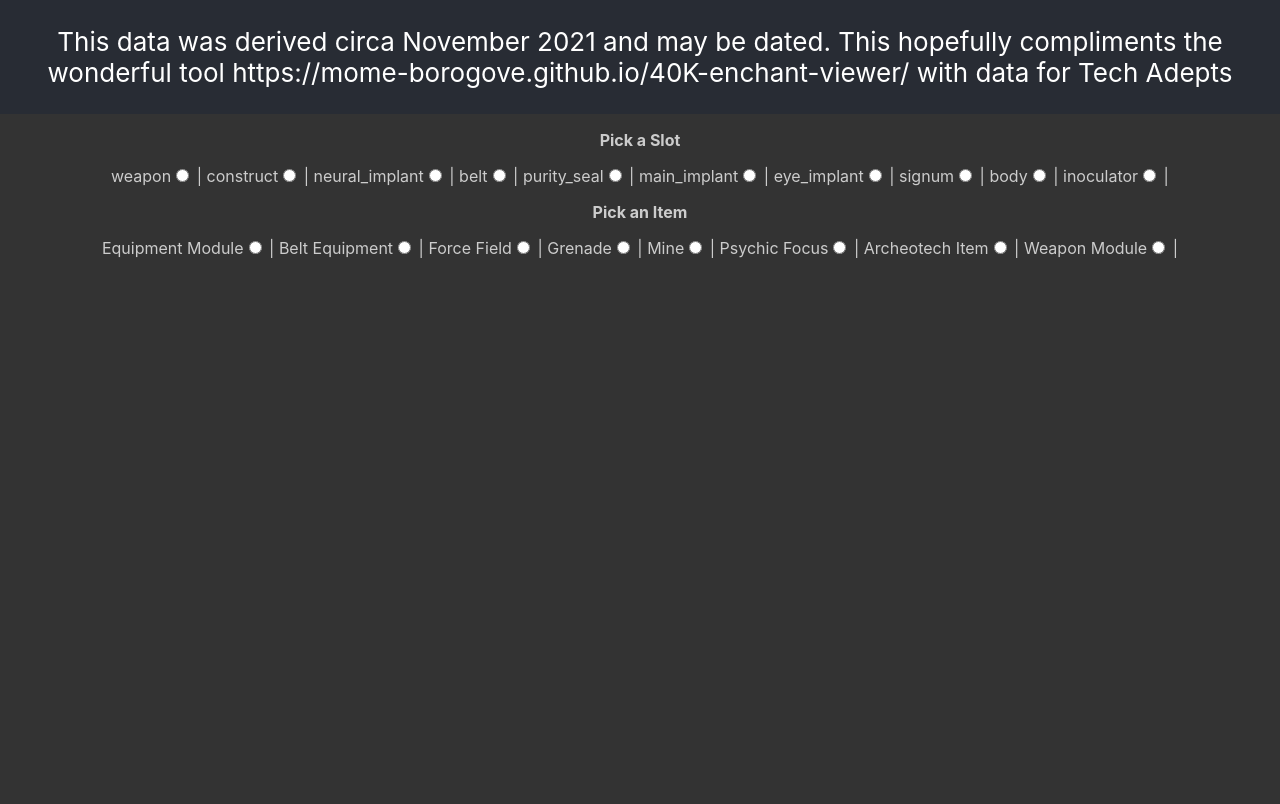
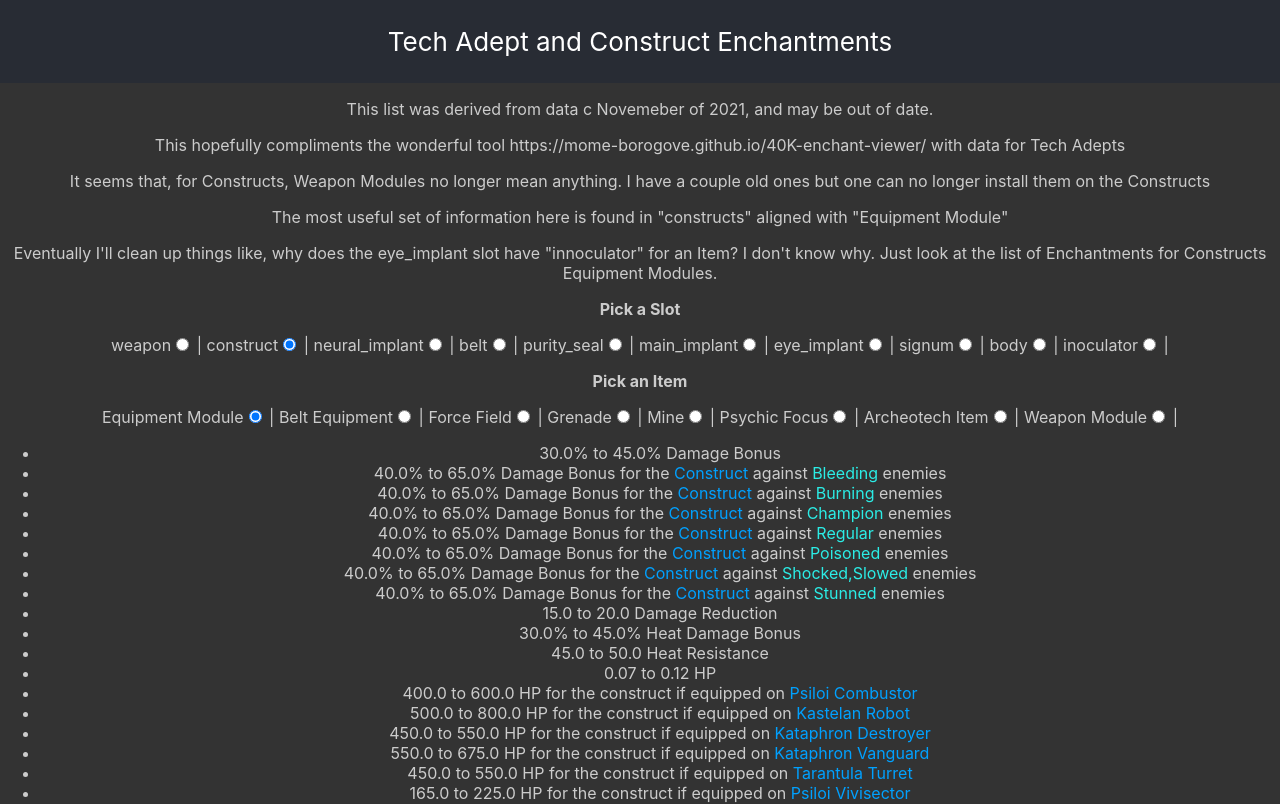
Before and after one commit to nickwelp/tech-adept-enchantments, a React (Create React App) app: page / in a window 1280 px wide. Shown: the top 804 px of the page. Built offline with nearby package versions, Linux system fonts and the light colour scheme.

Commit message:
deploy to pages

```diff
--- a/src/App.js
+++ b/src/App.js
@@ -10,16 +10,16 @@ import enchantments from './enchantments';
 console.log(enchantments)
 function App() {
   const [slot, setSlot] = useState('construct');
-  const [item, setItem] = useState();
+  const [item, setItem] = useState('Equipment Module');
   const buildSlotLabels = () => {
-    return Object.keys(enchantments).map((slot) => {
-      return <label key={slot}>{slot}<input type="radio" name='slot' value={slot} onChange={(e)=> { setSlot(e.target.value); setItem('');}} /> | </label>
+    return Object.keys(enchantments).map((sl) => {
+      return <label key={sl}>{sl}<input type="radio" name='slot' checked={slot===sl} value={sl} onChange={(e)=> { setSlot(e.target.value); setItem('');}} /> | </label>
     })
   };
   const buildItemLabels = () => {
     // if(item) {
-      return Object.keys(enchantments[slot]).map((item) => {
-        return <label key={item}>{item}<input name='item' type="radio" value={item} onChange={(e)=> setItem(e.target.value)}/> | </label>
+      return Object.keys(enchantments[slot]).map((itemElement) => {
+        return <label key={itemElement}>{itemElement}<input name='item' checked={item===itemElement}  type="radio" value={itemElement} onChange={(e)=> setItem(e.target.value)}/> | </label>
       });
     // }
     // return null;
@@ -38,10 +38,13 @@ function App() {
   return (
     <div className="App">
       <header className="App-header">
-        <p>
-          This data was derived circa November 2021 and may be dated. This hopefully compliments the wonderful tool https://mome-borogove.github.io/40K-enchant-viewer/ with data for Tech Adepts
-        </p>
+       <p>Tech Adept and Construct Enchantments</p>
       </header>
+      <p>This list was derived from data c Novemeber of 2021, and may be out of date. </p>
+      <p>This hopefully compliments the wonderful tool https://mome-borogove.github.io/40K-enchant-viewer/ with data for Tech Adepts</p>
+      <p>It seems that, for Constructs, Weapon Modules no longer mean anything. I have a couple old ones but one can no longer install them on the Constructs</p>
+      <p>The most useful set of information here is found in "constructs" aligned with "Equipment Module"</p>
+      <p>Eventually I'll clean up things like, why does the eye_implant slot have "innoculator" for an Item? I don't know why. Just look at the list of Enchantments for Constructs Equipment Modules.</p>
       <p><strong>Pick a Slot</strong></p>
       {buildSlotLabels()}
       <p><strong>Pick an Item</strong></p>
```
Also changed, not shown: package.json (+7 -1 lines), 2 other files (tests, documents, lock files or other folders).
